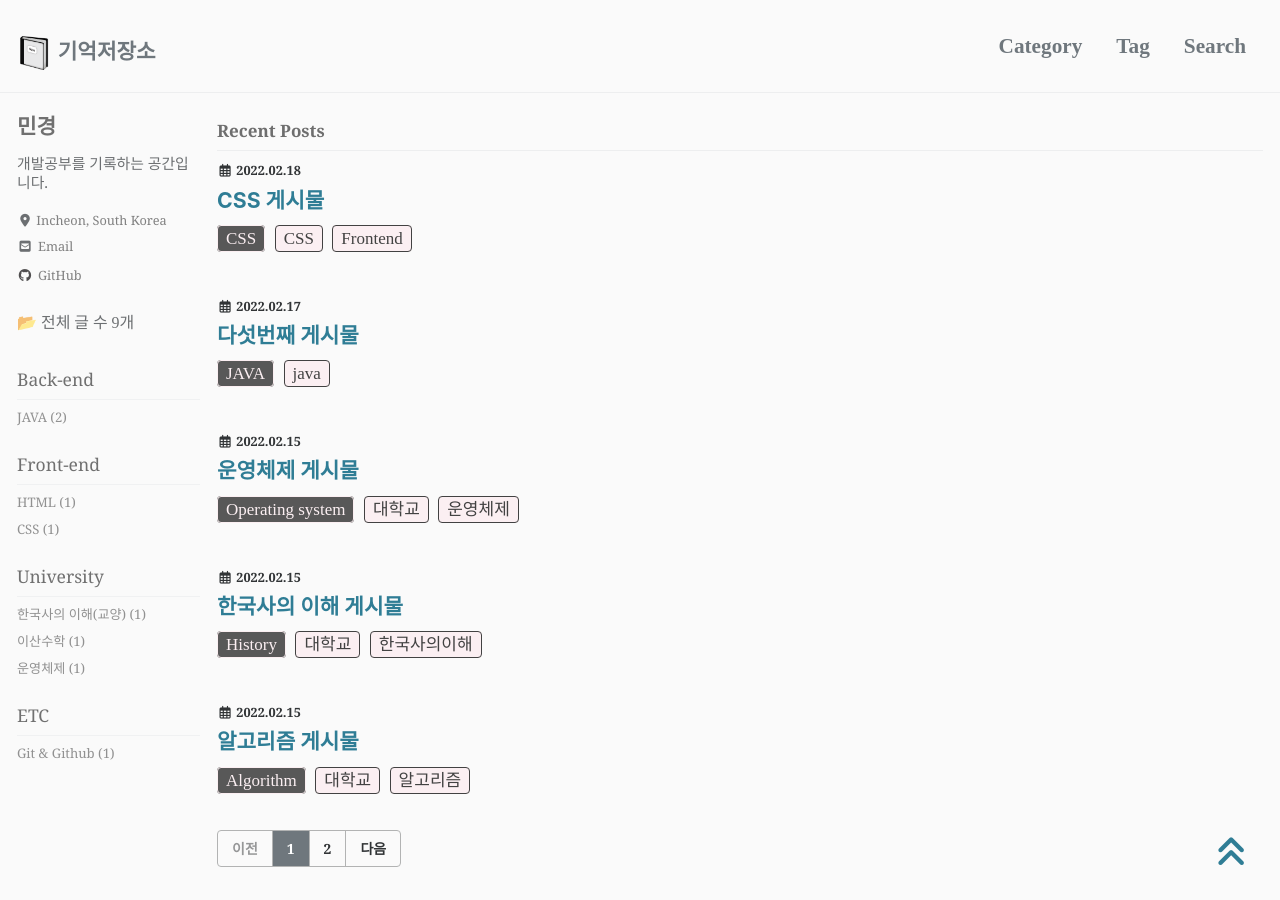
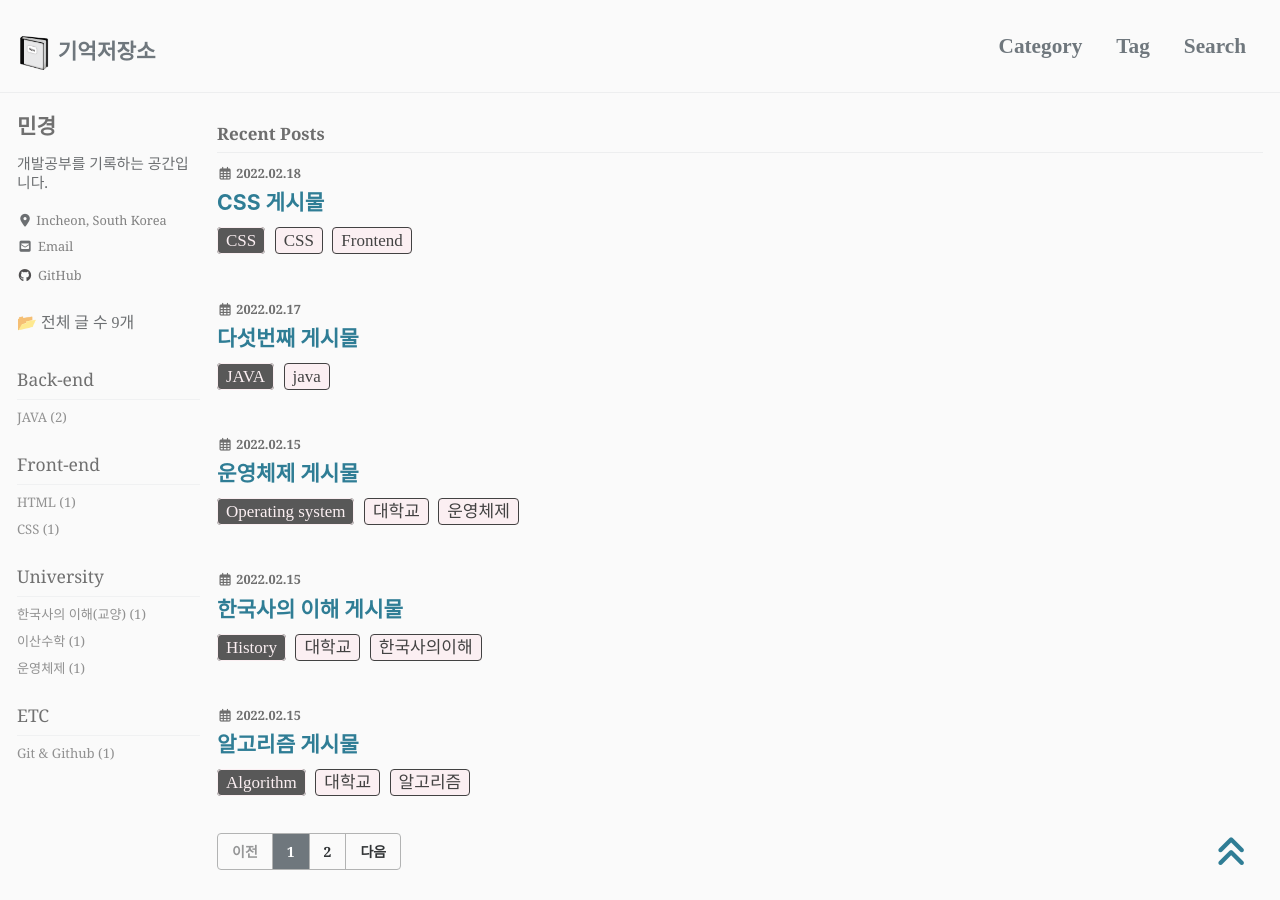
Before and after one commit to wkdalsrud/wkdalsrud.github.io, a Jekyll site: the page built from index.html, in a window 1280 px wide and 900 px high. Built offline with Jekyll 4.4.1, drawn with Linux system fonts in a browser that asks for light colours; cached includes are drawn as plain includes; nearby versions of some CDN libraries; some web fonts are replaced; the list of posts is cut into pages by our own code.

Commit message:
수정 커밋

```diff
--- a/_data/ui-text.yml
+++ b/_data/ui-text.yml
@@ -599,7 +599,7 @@
   meta_label                 :
   tags_label                 : "태그:"
   categories_label           : "카테고리:"
-  date_label                 : "Date:"
+  date_label                 : "작성일:"
   comments_label             : "댓글 남기기"
   comments_title             : "댓글"
   more_label                 : "더 보기"
--- a/_sass/minimal-mistakes/_page.scss
+++ b/_sass/minimal-mistakes/_page.scss
@@ -69,15 +69,15 @@
 }
 
 .page__title {
-  font-size: $type-size-4;
-  color: #6E6E6E;
+  font-size: $type-size-3;
+  color: #424242;
   font-family: $serif;
   margin-top: 0;
   line-height: 1.2;
   // color: mix(#000000, $primary-color, 40%);
 
   & + .page__meta {
-    margin-top: -0.5em;
+    margin-top: 0.5em;
   }
 }
 
@@ -286,9 +286,9 @@
 
 .page__meta {
   margin-top: 2em;
-  color: $muted-text-color;
+  color: #6E6E6E;
   font-family: $serif;
-  font-size: $type-size-6;
+  font-size: 0.9em;
 
   p {
     margin: 0;
@@ -318,8 +318,8 @@
 
   strong {
     // margin-right: 5px;
-    font-family: $monospace;
-    font-size: $type-size-5;
+    font-family: $cute;
+    font-size: $type-size-4-5;
   }
 }
 
```
Also changed, not shown: 12 other files.
